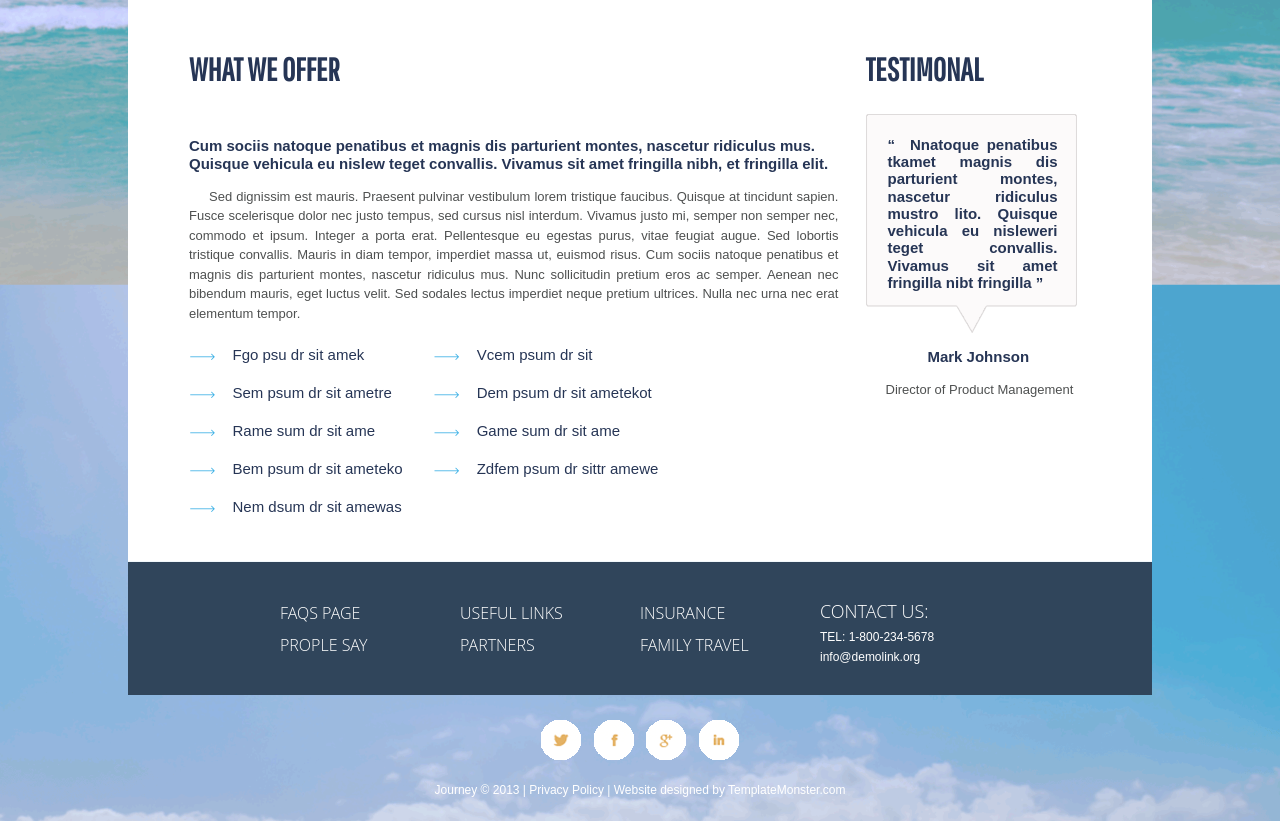
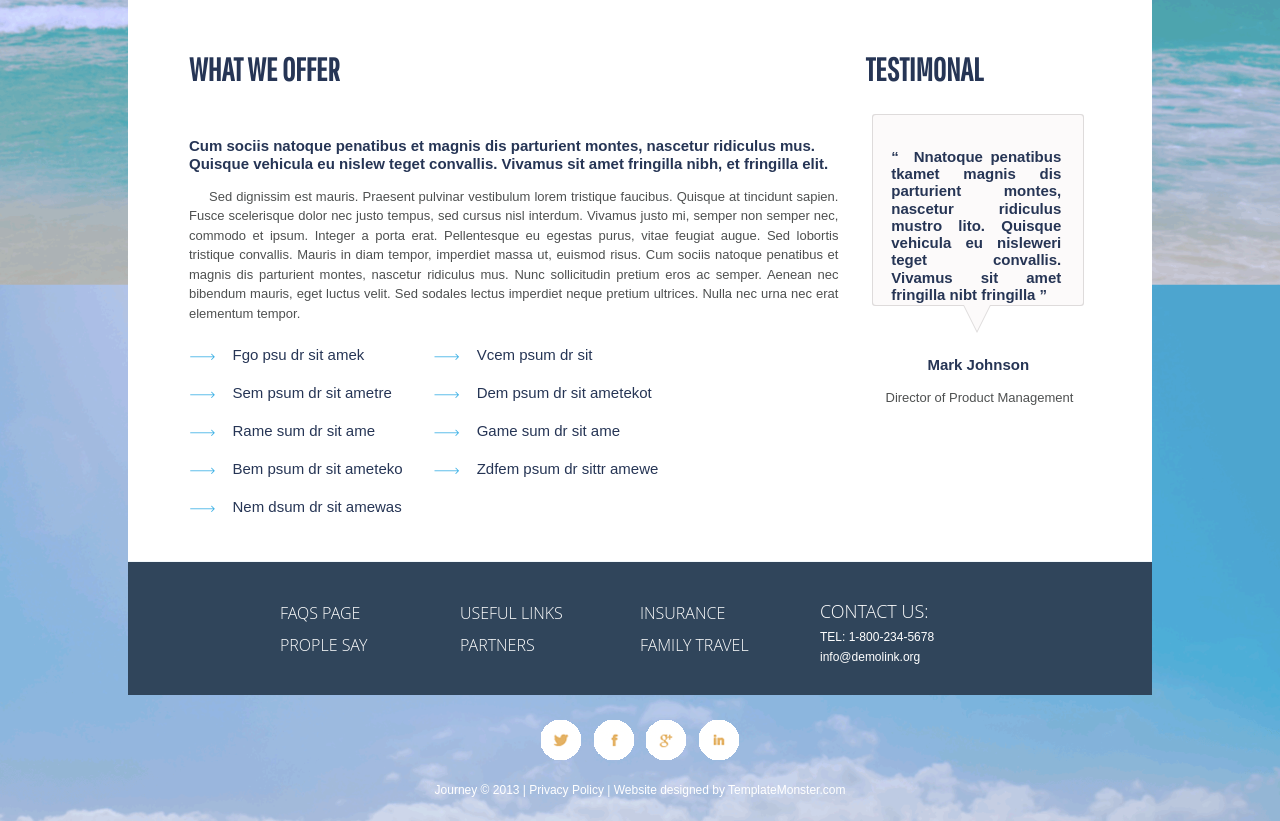
Before and after one commit to serhiikot/module-6-About-1024, a plain HTML site: page index.html in a window 1280 px wide. Shown: the part 912-1733 px from the top of the page. Drawn offline with nearby package versions, Linux system fonts and the light colour scheme; a web font is replaced by a local one.

Commit message:
added notification area

```diff
--- a/css/about_style.css
+++ b/css/about_style.css
@@ -145,16 +145,48 @@ main {
 }
 
 /* Блок TESTIMONAL  */
-.notification {
-    width: 211px;
-    height: 219px;
-    background-image: url(../img/notification.png);
+.notificationOutside {
+    position: relative;
+    margin: auto;
+    width: 212px;
+    height: 192px;
+    background-color: #dedbdb;
+    border-radius: 3px;
+}
+.notificationInside {
+    position: absolute;
+    margin: auto;
+    top: 1px;
+    left: 1px;
+    width: 210px;
+    height: 190px;
+    background-color: #fcfafa;
+    border-radius: 3px;
 }
 .notificationCont {
     width: 170px;
     height: 145px;
-    padding: 22px;
+    margin: 0;
+    padding: 18px;
     text-align: justify;
+}
+.triangle {
+    position: absolute;
+    width:0;
+    top: 190px;
+    left: 90px;
+    border-top:solid 28px #dedbdb;
+    border-right:solid 14px transparent;
+    border-left:solid 14px transparent;
+}
+.empty {
+    position: absolute;
+    top:-28px;
+    left:-13px;
+    width:0;
+    border-top:solid 26px #fcfafa;
+    border-right:solid 13px transparent;
+    border-left:solid 13px transparent;
 }
 .notificationCont:before {
     content: "“ \a0";
@@ -162,8 +194,8 @@ main {
 .notificationCont:after {
     content: "\a0 ”";
 }
-.authorName {
-    margin-top: 35px;
+.testimonal > h6 {
+    margin-top: 50px;
     text-align: center;
 }
 .authorPosition {
--- a/index.html
+++ b/index.html
@@ -83,11 +83,16 @@
                 </div>
                 <div class="testimonal">
                     <h2>testimonal</h2>
-                    <div class="notification">
-                        <h6 class="notificationCont">Nnatoque penatibus tkamet magnis dis parturient montes, nascetur ridiculus mustro lito. Quisque vehicula eu nisleweri teget convallis. Vivamus sit amet fringilla nibt fringilla</h6>
+                    <div class="notificationOutside">
+                        <div class="notificationInside">
+                            <h6 class="notificationCont">Nnatoque penatibus tkamet magnis dis parturient montes, nascetur ridiculus mustro lito. Quisque vehicula eu nisleweri teget convallis. Vivamus sit amet fringilla nibt fringilla</h6>
+                            <div class="triangle">
+                                <div class="empty"></div>
+                            </div>
+                        </div>
                     </div>
-                    <h6 class="authorName">Mark Johnson</h6>
-                    <p class="authorPosition">Director of Product Management</p>
+                    <h6>Mark Johnson</h6>
+                    <p>Director of Product Management</p>
                 </div>
             </aside>
         </main>
```
